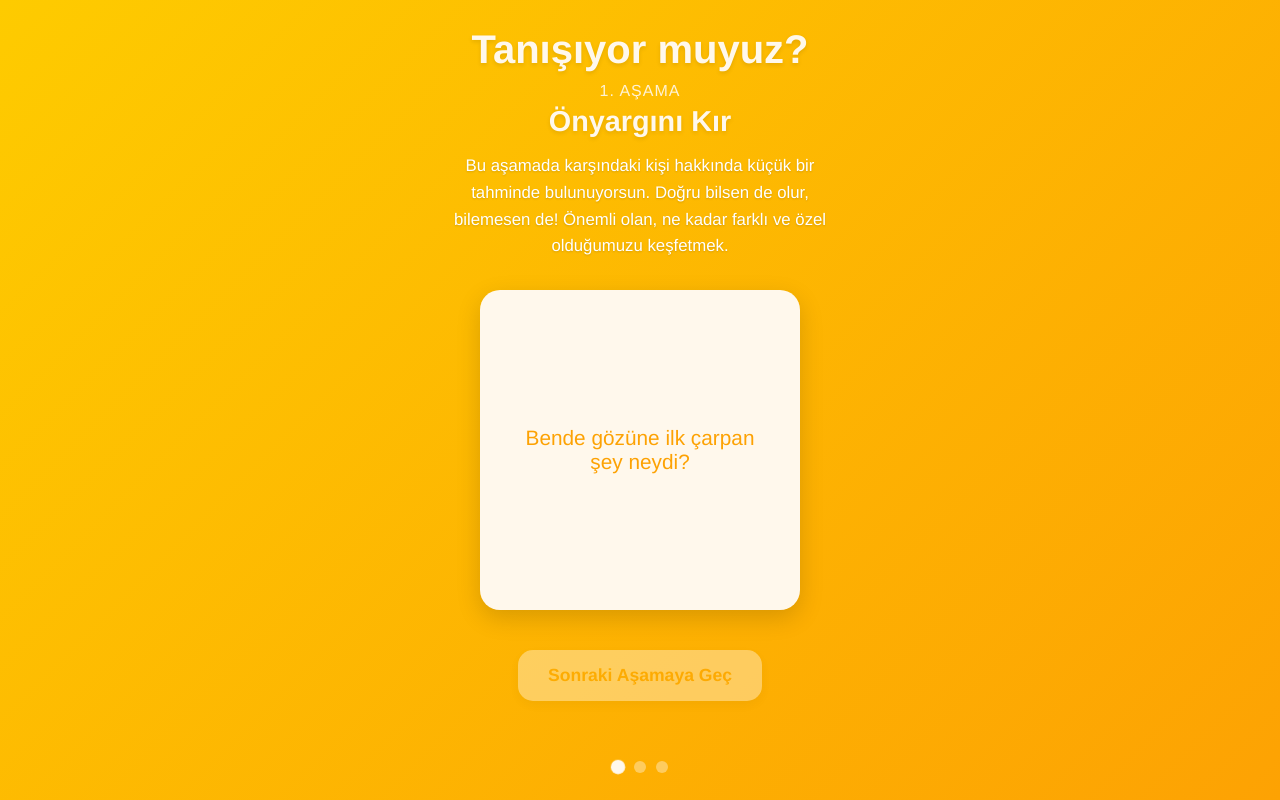
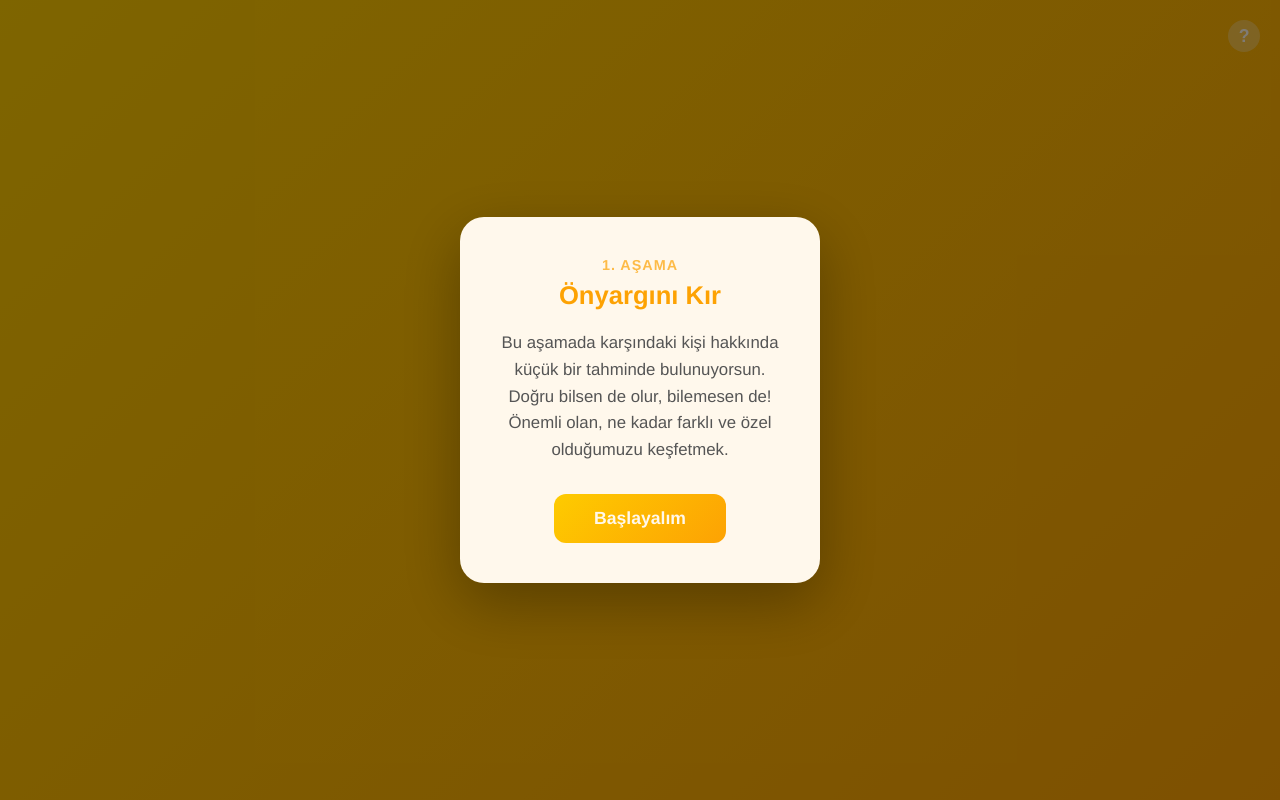
Before and after one commit to ahmetcagatay/tanisiyor-muyuz-offline, a plain HTML site: page index.html in a window 1280 px wide. Drawn offline with Linux system fonts and the light colour scheme.

Commit message:
Description popup olarak gösterilsin
- Her aşama başlangıcında popup ile karşılama
- Popup'ta aşama bilgisi ve açıklama
- Sağ üstte küçük ? butonu ile popup tekrar açılabilir
- Oyun sırasında description görünmüyor (daha temiz tasarım)

🤖 Generated with [Claude Code](https://claude.com/claude-code)

Co-Authored-By: Claude Opus 4.5 <noreply@anthropic.com>

```diff
--- a/index.html
+++ b/index.html
@@ -64,15 +64,117 @@
       text-shadow: 0 2px 4px rgba(0, 0, 0, 0.1);
     }
 
-    .description {
-      color: #fff;
+    .info-button {
+      position: fixed;
+      top: 20px;
+      right: 20px;
+      width: 32px;
+      height: 32px;
+      border-radius: 50%;
+      background-color: rgba(255, 248, 236, 0.3);
+      border: none;
+      color: #fff8ec;
+      font-size: 1.1em;
+      font-weight: 600;
+      cursor: pointer;
+      display: flex;
+      align-items: center;
+      justify-content: center;
+      transition: all 0.2s ease;
+    }
+
+    .info-button:hover {
+      background-color: rgba(255, 248, 236, 0.5);
+      transform: scale(1.1);
+    }
+
+    /* Popup Overlay */
+    .popup-overlay {
+      position: fixed;
+      top: 0;
+      left: 0;
+      width: 100%;
+      height: 100%;
+      background-color: rgba(0, 0, 0, 0.5);
+      display: flex;
+      align-items: center;
+      justify-content: center;
+      z-index: 100;
+      opacity: 0;
+      visibility: hidden;
+      transition: all 0.3s ease;
+    }
+
+    .popup-overlay.active {
+      opacity: 1;
+      visibility: visible;
+    }
+
+    .popup {
+      background-color: #fff8ec;
+      border-radius: 24px;
+      padding: 40px;
+      max-width: 360px;
+      margin: 20px;
+      text-align: center;
+      transform: scale(0.9);
+      transition: transform 0.3s ease;
+      box-shadow: 0 20px 60px rgba(0, 0, 0, 0.3);
+    }
+
+    .popup-overlay.active .popup {
+      transform: scale(1);
+    }
+
+    .popup-level {
+      font-size: 0.9em;
+      font-weight: 600;
+      text-transform: uppercase;
+      letter-spacing: 1px;
+      margin-bottom: 8px;
+      opacity: 0.7;
+    }
+
+    body.level-1 .popup-level { color: #FDA203; }
+    body.level-2 .popup-level { color: #764ba2; }
+    body.level-3 .popup-level { color: #ee5a24; }
+
+    .popup-title {
+      font-size: 1.6em;
+      font-weight: 700;
+      margin-bottom: 20px;
+    }
+
+    body.level-1 .popup-title { color: #FDA203; }
+    body.level-2 .popup-title { color: #764ba2; }
+    body.level-3 .popup-title { color: #ee5a24; }
+
+    .popup-description {
       font-size: 1.05em;
-      font-weight: 400;
+      line-height: 1.6;
+      color: #555;
       margin-bottom: 30px;
-      text-align: center;
-      max-width: 380px;
-      line-height: 1.6;
-      text-shadow: 0 1px 2px rgba(0, 0, 0, 0.15);
+    }
+
+    .popup-button {
+      border: none;
+      border-radius: 12px;
+      padding: 14px 40px;
+      font-size: 1.1em;
+      font-weight: 600;
+      font-family: 'Helvetica Neue', Arial, sans-serif;
+      cursor: pointer;
+      transition: all 0.2s ease;
+      color: #fff8ec;
+    }
+
+    body.level-1 .popup-button { background: linear-gradient(135deg, #FECB00 0%, #FDA203 100%); }
+    body.level-2 .popup-button { background: linear-gradient(135deg, #667eea 0%, #764ba2 100%); }
+    body.level-3 .popup-button { background: linear-gradient(135deg, #ff6b6b 0%, #ee5a24 100%); }
+
+    .popup-button:hover {
+      transform: translateY(-2px);
+      box-shadow: 0 6px 20px rgba(0, 0, 0, 0.2);
     }
 
     .game-container {
@@ -211,10 +313,21 @@
   </style>
 </head>
 <body class="level-1">
+  <button class="info-button" id="infoBtn">?</button>
+
+  <!-- Popup -->
+  <div class="popup-overlay" id="popupOverlay">
+    <div class="popup">
+      <div class="popup-level" id="popupLevel">1. Aşama</div>
+      <div class="popup-title" id="popupTitle">Önyargını Kır</div>
+      <div class="popup-description" id="popupDescription"></div>
+      <button class="popup-button" id="popupBtn">Başlayalım</button>
+    </div>
+  </div>
+
   <div class="header">Tanışıyor muyuz?</div>
   <div class="pre-header" id="preHeader">1. Aşama</div>
   <div class="subheader" id="subheader">Önyargını Kır</div>
-  <div class="description" id="description"></div>
 
   <div class="game-container">
     <div id="questionDisplay" class="card hidden"></div>
@@ -663,14 +776,32 @@
     const questionDisplay = document.getElementById("questionDisplay");
     const preHeader = document.getElementById("preHeader");
     const subheader = document.getElementById("subheader");
-    const descriptionEl = document.getElementById("description");
     const nextLevelBtn = document.getElementById("nextLevelBtn");
     const dots = document.querySelectorAll(".dot");
+
+    // Popup Elementleri
+    const popupOverlay = document.getElementById("popupOverlay");
+    const popupLevel = document.getElementById("popupLevel");
+    const popupTitle = document.getElementById("popupTitle");
+    const popupDescription = document.getElementById("popupDescription");
+    const popupBtn = document.getElementById("popupBtn");
+    const infoBtn = document.getElementById("infoBtn");
 
     // Sayfa yüklendiğinde
     window.onload = () => {
       initLevel(currentLevel);
     };
+
+    function showPopup() {
+      popupLevel.textContent = `${currentLevel}. Aşama`;
+      popupTitle.textContent = levelData[currentLevel].name;
+      popupDescription.textContent = levelData[currentLevel].description;
+      popupOverlay.classList.add("active");
+    }
+
+    function hidePopup() {
+      popupOverlay.classList.remove("active");
+    }
 
     function initLevel(level) {
       currentLevel = level;
@@ -683,7 +814,6 @@
       // Başlıkları güncelle
       preHeader.textContent = `${level}. Aşama`;
       subheader.textContent = levelData[level].name;
-      descriptionEl.textContent = levelData[level].description;
 
       // Buton metnini güncelle
       if (level === 3) {
@@ -703,10 +833,31 @@
         }
       });
 
-      // Soruları karıştır ve göster
+      // Popup göster
+      showPopup();
+
+      // Soruları karıştır
       shuffleQuestions();
+    }
+
+    // Popup butonuna tıklayınca
+    popupBtn.addEventListener("click", () => {
+      hidePopup();
       generateQuestion();
-    }
+    });
+
+    // Info butonuna tıklayınca popup'ı tekrar aç
+    infoBtn.addEventListener("click", showPopup);
+
+    // Overlay'e tıklayınca kapat (popup dışına tıklama)
+    popupOverlay.addEventListener("click", (e) => {
+      if (e.target === popupOverlay) {
+        hidePopup();
+        if (askedQuestions.length === 0) {
+          generateQuestion();
+        }
+      }
+    });
 
     function shuffleQuestions() {
       for (let i = remainingQuestions.length - 1; i > 0; i--) {
```
